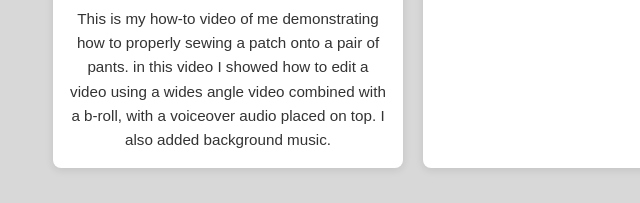
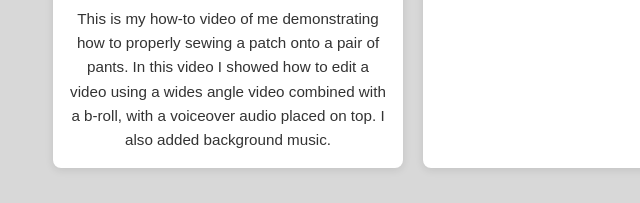
Before and after one commit to kennyscritters01/kennyscritters01.github.io, a plain HTML site: page Index.html in a window 1280 px wide. Shown: the part 1630-1833 px from the top of the page, 42-682 px from the left. Drawn offline with Linux system fonts and the light colour scheme.

Commit message:
Update Index.html
fixed spelling

```diff
--- a/Index.html
+++ b/Index.html
@@ -35,7 +35,7 @@ src="https://www.youtube.com/embed/pcxdUC6Uhx0">
 
 
         </div>
-        <p class="project-description">This is my how-to video of me demonstrating how to properly sewing a patch onto a pair of pants. in this video I showed how to edit a video using a wides angle video combined with a b-roll, with a voiceover audio placed on top. I also added background music.</p>
+        <p class="project-description">This is my how-to video of me demonstrating how to properly sewing a patch onto a pair of pants. In this video I showed how to edit a video using a wides angle video combined with a b-roll, with a voiceover audio placed on top. I also added background music.</p>
       </div>
       <div class="project-card">
         <div class="project-media">
```
